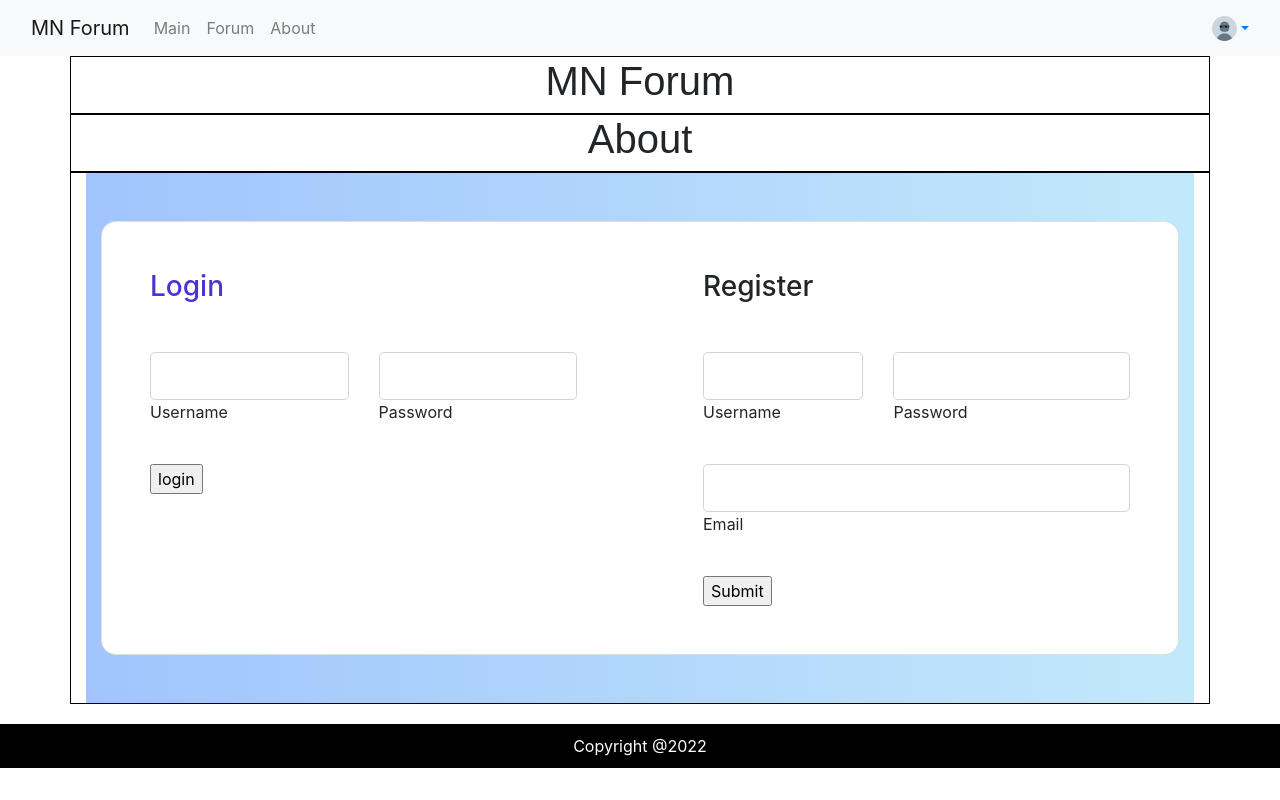
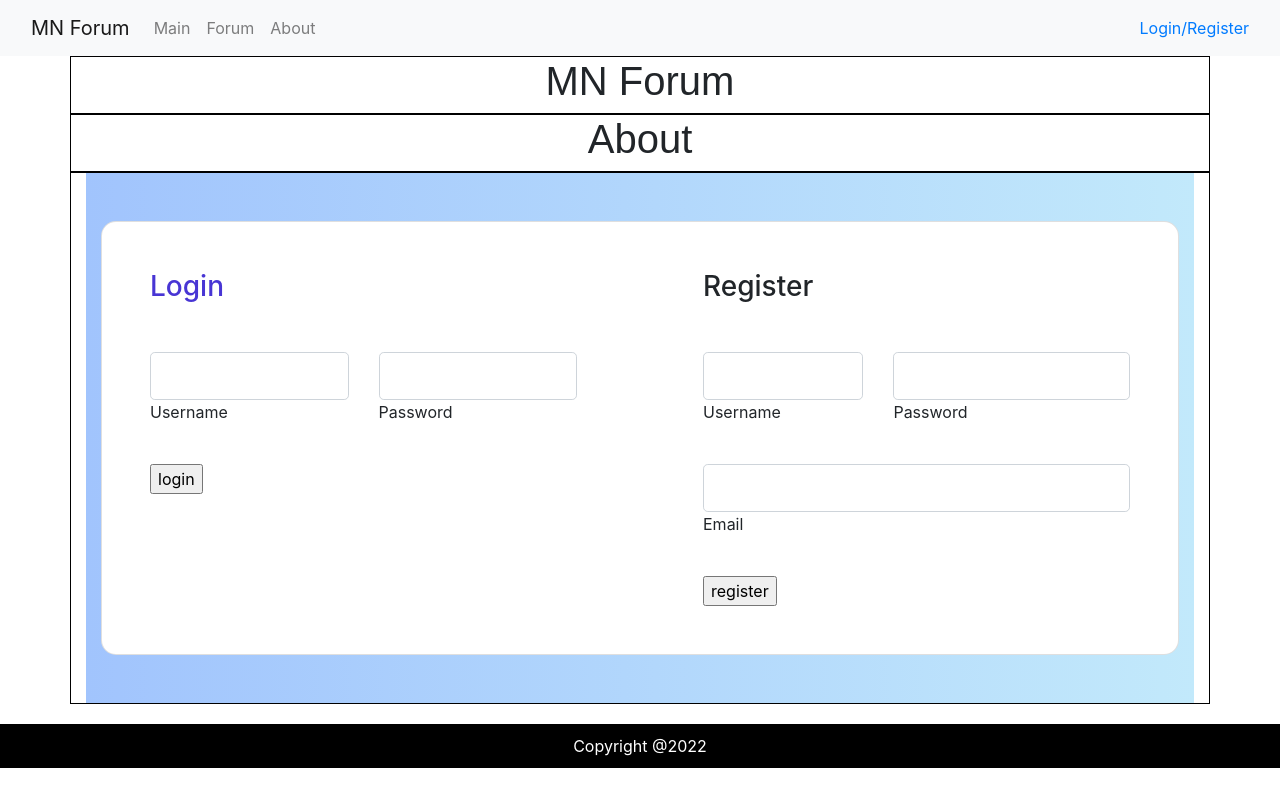
Before and after one commit to mirkotest15/iteh_domaci, a PHP site: page /iteh/index.php in a window 1280 px wide. Run offline with PHP 8.4, Linux system fonts and the light colour scheme; the visitor is signed in with stand-in values (Sample User, id 1); some libraries are stand-ins or nearby versions.

Commit message:
bugfixes

```diff
--- a/index.php
+++ b/index.php
@@ -7,11 +7,12 @@
 
 # check if there is any post data
 # if its login, send user to forum
-if (isset($_POST['username']) && isset($_POST['password'])) {
+if (isset($_POST['username']) && isset($_POST['password']) && isset($_POST['submit'])) {
     $name = $_POST['username'];
     $password = $_POST['password'];
-    echo "$name & $password";
 
+    if($_POST['submit'] == 'login')
+    {
         $rs = User::logIn($name, $password, $conn);
 
         if ($rs->num_rows == 1) {
@@ -26,6 +27,16 @@
                         window.location.href = "http://localhost/iteh/";</script>';
             exit();
         }
+    }
+    elseif($_POST['submit'] == 'register')
+    {
+        echo "register :)";
+    }
+    else
+    {
+        echo $_POST['submit'];
+    }
+
 }
 else
 {
@@ -60,6 +71,7 @@
             <div class="card card-registration card-registration-2" style="border-radius: 15px;">
             <div class="card-body p-0">
                 <div class="row g-0">
+    <!-- Login -->
                 <div class="col-lg-6">
                     <form method="post" action="">
                         <div class="p-5">
@@ -120,12 +132,16 @@
 
                         <div class="mb-4 pb-2">
                             <div class="form-outline form-white">
-                            <input type="text" id="form3Examplea6" class="form-control form-control-lg" />
+                            <input type="text" name="email" id="form3Examplea6" class="form-control form-control-lg" />
                             <label class="form-label" for="form3Examplea6">Email</label>
                             </div>
                         </div>
 
-                        <input type="submit">
+                        <div class="row">
+                            <div class="col-md-6">
+                                <input type="submit" name="submit" value="register">
+                            </div>
+                        </div>
 
                         </div>
                     </form>
--- a/model/user.php
+++ b/model/user.php
@@ -18,9 +18,16 @@
         return $conn->query($q);
     }
 
+    public static function add($nazivTima, $drzava, $godinaOsnivanja, $brojTitula, mysqli $conn)
+    {
+
+        $q = "INSERT INTO tim(nazivTima, drzava, godinaOsnivanja, brojTitula) values('$nazivTima', '$drzava', '$godinaOsnivanja',  '$brojTitula')";
+        return $conn->query($q);
+    }
+
     public static function register($name, $password, $email, mysqli $conn)
     {
-        $q = "insert into users value('".$name."', '".$name."', '".$name."')";
+        $q = "INSERT INTO users(username, password, email) values('$name', '$password', '$email')";
 
         return $conn->query($q);
     }
--- a/static/header.php
+++ b/static/header.php
@@ -3,6 +3,7 @@
 require "dbBroker.php";
 
 session_start();
+
 ?>
 <!DOCTYPE html>
 <html lang="en">
@@ -39,7 +40,7 @@
                     </ul>
                 </div>
 
-<?php if(isset($_SESSION['loggedin'])):?>
+<?php if (empty($_SESSION['loggeduser']) || $_SESSION['loggeduser'] == ''):?>
                 <div class="d-flex align-items-center">
                 <div class="dropdown">
                 <a class="dropdown-toggle d-flex align-items-center hidden-arrow" href="#" id="navbarDropdownMenuAvatar" role="button" data-mdb-toggle="dropdown" aria-expanded="false">
@@ -58,7 +59,7 @@
                 </ul>
                 </div>
                 </div>
-<?php elseif(!isset($_SESSION['loggedin'])):?>
+<?php else:?>
                 <div class="d-flex align-items-center">
                     <a href="#">
 
@@ -68,7 +69,7 @@
                     </a>
 
                 </div>
-    <?php endif;?>
+<?php endif;?>
             </div>
             </nav>
         </header>
```
Also changed, not shown: 1 other file. Lines whose indentation alone changed are shown as unchanged.
